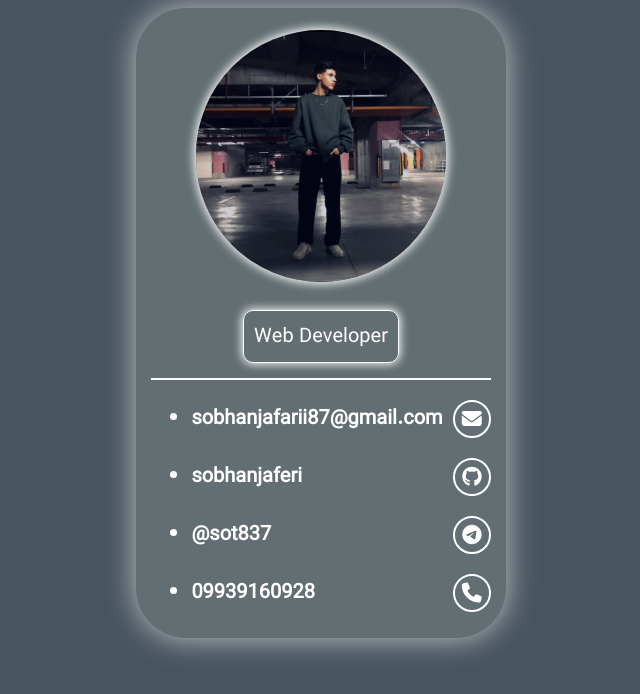
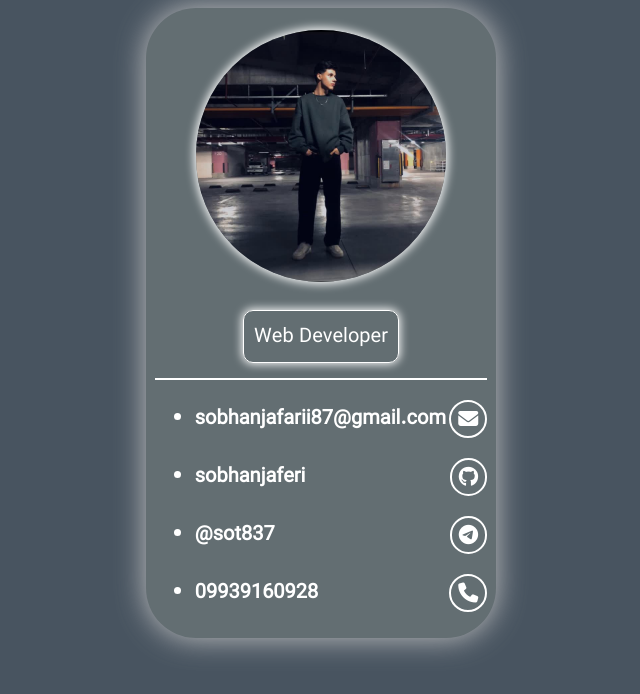
Before and after one commit to sobhanjaferi/visit-card, a plain HTML site: page index.html in a window 1280 px wide. Shown: the whole page, without its empty margins (319-959 px from the left). Drawn offline with Linux system fonts and the light colour scheme.

Commit message:
add margin again

```diff
--- a/home.css
+++ b/home.css
@@ -26,7 +26,7 @@ body{
     border-radius: 50px;
     box-shadow: 0px 0px 30px 0px #c3c3c3;
     background-color: #636e72;
-    width: 370px;
+    width: 350px;
     height: 630px;
     display: flex;
     flex-direction: column;
@@ -60,7 +60,7 @@ body{
 
 .text{
     /* background-color: red; */
-    max-width: 350px;
+    max-width: 340px;
     color: white;
     margin: auto;
     display: flex;
@@ -96,7 +96,7 @@ body{
 .text .ids{
     /* background-color: red; */
     margin: auto;
-    width: 100%;
+    width: 98%;
     border-top: 2px solid white;
     font-weight: bold;
 }
```
